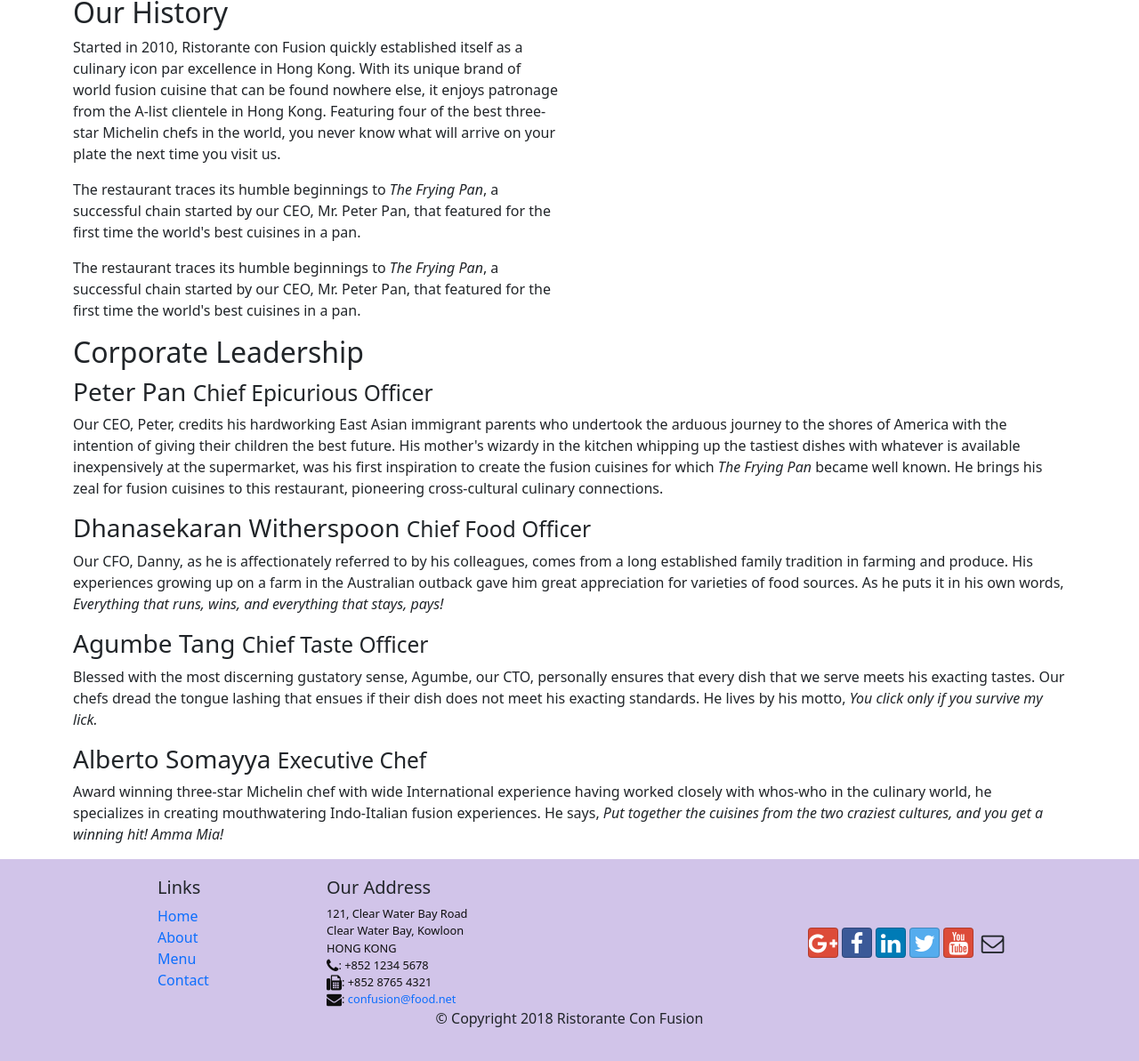
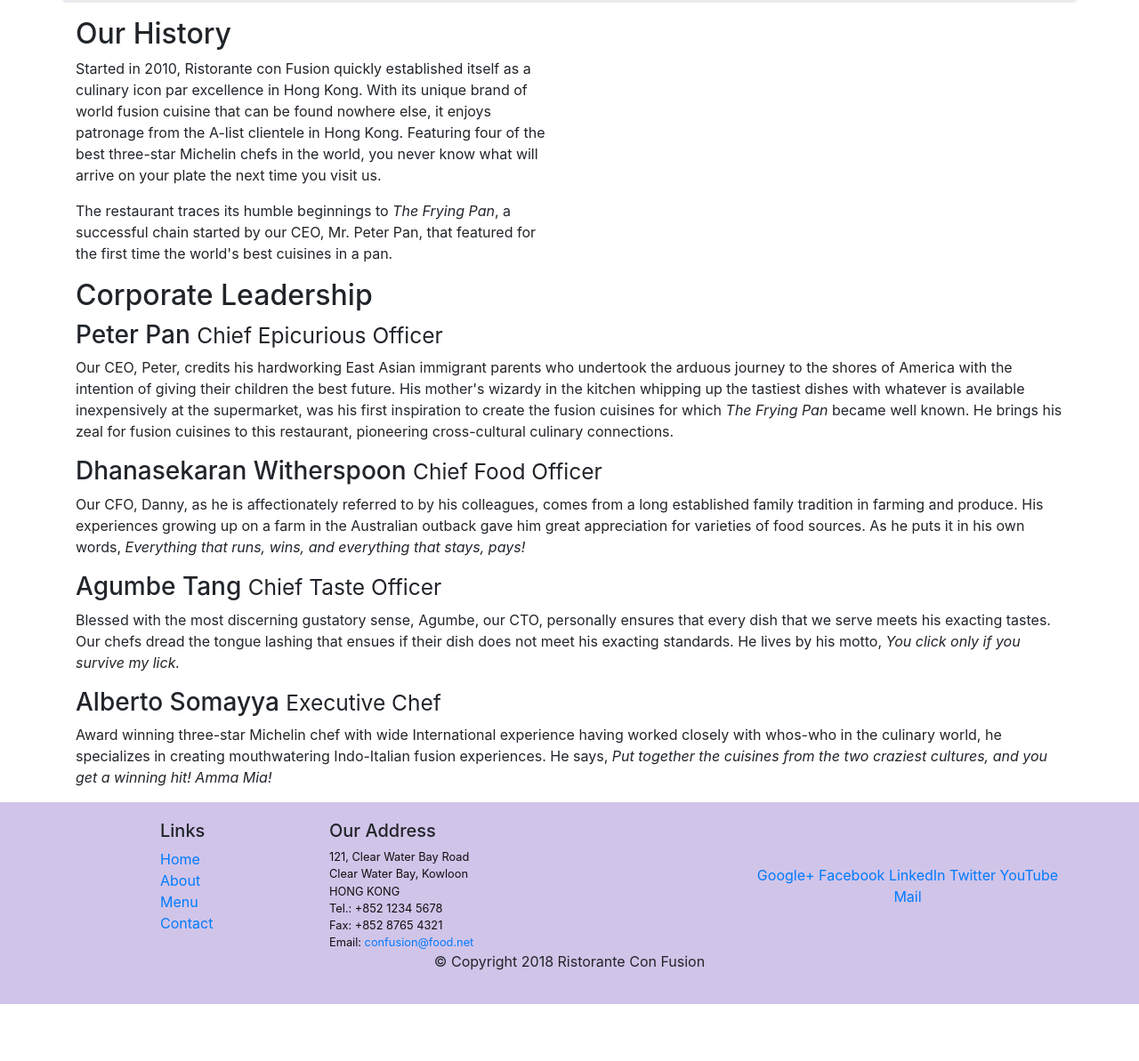
Before and after one commit to PhamNgocThien18/bootstrap4, a website: page aboutus.html in a window 1280 px wide. Shown: the part 379-1572 px from the top of the page at 89% size. After the commit the page ends 1508 px from the top, so only its background shows below. Drawn offline with nearby package versions, Linux system fonts and the light colour scheme.

Commit message:
bootstrap navbar and breadcrumbs and icon

```diff
--- a/aboutus.html
+++ b/aboutus.html
@@ -2,45 +2,46 @@
 <html lang="en">
 
 <head>
-
-    <title>Ristorante Con Fusion: About Us</title>
+    <!-- Required meta tags always come first -->
     <meta charset="utf-8">
     <meta name="viewport" content="width=device-width, initial-scale=1, shrink-to-fit=no">
     <meta http-equiv="x-ua-compatible" content="ie=edge">
+    <!-- Bootstrap CSS -->
     <link rel="stylesheet" href="node_modules/bootstrap/dist/css/bootstrap.min.css">
     <link rel="stylesheet" href="node_modules/font-awesome/css/font-awesome.min.css">
     <link rel="stylesheet" href="node_modules/bootstrap-social/bootstrap-social.css">
-    <link rel="stylesheet" href="css/style.css" type="text/css">
-    <script src="node_modules/jquery/dist/jquery.slim.min.js"></script>
-    <script src="node_modules/popper.js/dist/umd/popper.min.js"></script>
-    <script src="node_modules/bootstrap/dist/js/bootstrap.min.js"></script>
+
+    <link rel="stylesheet" href="css/style.css">
+
+    <title>Ristorante Con Fusion: About Us</title>
+
 </head>
 
 <body>
 
-
-    <header class="jumbotron">
     <nav class="navbar navbar-dark navbar-expand-sm fixed-top">
         <div class="container">
+            <a class="navbar-brand" href="./index.html">Ristorante Con Fusion</a>
             <button class="navbar-toggler" type="button" data-toggle="collapse" data-target="#Navbar">
                 <span class="navbar-toggler-icon"></span>
             </button>
-                <a class="navbar-brand" href="#">Ristorante Con Fusion </a>
             <div class="collapse navbar-collapse" id="Navbar">
                 <ul class="navbar-nav mr-auto">
-                        <li class="nav-item"><a class="nav-link" href="./index.html"><span class="fa fa-home fa-lg"></span> Home</a></li>
-                        <li class="nav-item"><a class="nav-link" href="./aboutus.html"><span class="fa fa-info fa-lg"></span> About</a></li>
-                        <li class="nav-item"><a class="nav-link" href="#"><span class="fa fa-list fa-lg"></span> Menu</a></li>
-                        <li class="nav-item active"><a class="nav-link" href="./contactus.html"><span class="fa fa-address-card fa-lg"></span> Contact</a></li>
+                    <li class="nav-item active"><a class="nav-link" href="./index.html"><span class="fa fa-home fa-lg"></span>Home</a></li>
+                    <li class="nav-item"><a class="nav-link" href="#"><span class="fa fa-list fa-lg"></span>Menu</a></li>
+                    <li class="nav-item"><a class="nav-link" href="./contactus.html"><span class="fa fa-address-card fa-lg"></span>Contact</a></li>
                 </ul>
             </div>
         </div>
     </nav>
+
+    <header class="jumbotron">
         <div class="container">
             <div class="row row-header">
                 <div class="col-12 col-sm-6">
                     <h1>Ristorante con Fusion</h1>
-                    <p class="d-sm-block d-none">We take inspiration from the World's best cuisines, and create a unique fusion experience. Our lipsmacking creations will tickle your culinary senses!</p>
+                    <p>We take inspiration from the World's best cuisines, and create a unique fusion experience. Our
+                        lipsmacking creations will tickle your culinary senses!</p>
                 </div>
                 <div class="col-12 col-sm">
                 </div>
@@ -50,20 +51,22 @@
 
     <div class="container">
         <div class="row">
-            <div>
             <ol class="col-12 breadcrumb">
-                    <li class="breadcrumb-item"><a href="index.html">Home</a></li>
-                    <li class="active breadcrumb-item">About Us</li>
+                <li class="breadcrumb-item"><a href="./index.html">Home</a></li>
+                <li class="breadcrumb-item active">About Us</li>
             </ol>
-            </div>
         </div>
 
         <div class="row">
-            <div class="col-12 col-sm-6">
+            <div class="col-12 col-xl-6">
                 <h2>Our History</h2>
-                <p>Started in 2010, Ristorante con Fusion quickly established itself as a culinary icon par excellence in Hong Kong. With its unique brand of world fusion cuisine that can be found nowhere else, it enjoys patronage from the A-list clientele in Hong Kong.  Featuring four of the best three-star Michelin chefs in the world, you never know what will arrive on your plate the next time you visit us.</p>
-                <p>The restaurant traces its humble beginnings to <em>The Frying Pan</em>, a successful chain started by our CEO, Mr. Peter Pan, that featured for the first time the world's best cuisines in a pan.</p>
-                <p>The restaurant traces its humble beginnings to <em>The Frying Pan</em>, a successful chain started by our CEO, Mr. Peter Pan, that featured for the first time the world's best cuisines in a pan.</p>
+                <p>Started in 2010, Ristorante con Fusion quickly established itself as a culinary icon par excellence
+                    in Hong Kong. With its unique brand of world fusion cuisine that can be found nowhere else, it
+                    enjoys patronage from the A-list clientele in Hong Kong. Featuring four of the best three-star
+                    Michelin chefs in the world, you never know what will arrive on your plate the next time you visit
+                    us.</p>
+                <p>The restaurant traces its humble beginnings to <em>The Frying Pan</em>, a successful chain started by
+                    our CEO, Mr. Peter Pan, that featured for the first time the world's best cuisines in a pan.</p>
             </div>
             <div>
             </div>
@@ -71,16 +74,30 @@
 
 
         <div class="row">
-            <div>
+            <div class="col-12">
                 <h2>Corporate Leadership</h2>
                 <h3>Peter Pan <small>Chief Epicurious Officer</small></h3>
-                <p class="d-sm-block d-none">Our CEO, Peter, credits his hardworking East Asian immigrant parents who undertook the arduous journey to the shores of America with the intention of giving their children the best future. His mother's wizardy in the kitchen whipping up the tastiest dishes with whatever is available inexpensively at the supermarket, was his first inspiration to create the fusion cuisines for which <em>The Frying Pan</em> became well known. He brings his zeal for fusion cuisines to this restaurant, pioneering cross-cultural culinary connections.</p>
+                <p class=" d-none d-sm-block">Our CEO, Peter, credits his hardworking East Asian immigrant parents who undertook the arduous
+                    journey to the shores of America with the intention of giving their children the best future. His
+                    mother's wizardy in the kitchen whipping up the tastiest dishes with whatever is available
+                    inexpensively at the supermarket, was his first inspiration to create the fusion cuisines for which
+                    <em>The Frying Pan</em> became well known. He brings his zeal for fusion cuisines to this
+                    restaurant, pioneering cross-cultural culinary connections.</p>
                 <h3>Dhanasekaran Witherspoon <small>Chief Food Officer</small></h3>
-                <p class="d-sm-block d-none">Our CFO, Danny, as he is affectionately referred to by his colleagues, comes from a long established family tradition in farming and produce. His experiences growing up on a farm in the Australian outback gave him great appreciation for varieties of food sources. As he puts it in his own words, <em>Everything that runs, wins, and everything that stays, pays!</em></p>
+                <p class=" d-none d-sm-block">Our CFO, Danny, as he is affectionately referred to by his colleagues, comes from a long established
+                    family tradition in farming and produce. His experiences growing up on a farm in the Australian
+                    outback gave him great appreciation for varieties of food sources. As he puts it in his own words,
+                    <em>Everything that runs, wins, and everything that stays, pays!</em></p>
                 <h3>Agumbe Tang <small>Chief Taste Officer</small></h3>
-                <p class="d-sm-block d-none">Blessed with the most discerning gustatory sense, Agumbe, our CTO, personally ensures that every dish that we serve meets his exacting tastes. Our chefs dread the tongue lashing that ensues if their dish does not meet his exacting standards. He lives by his motto, <em>You click only if you survive my lick.</em></p>
+                <p class=" d-none d-sm-block">Blessed with the most discerning gustatory sense, Agumbe, our CTO, personally ensures that every dish
+                    that we serve meets his exacting tastes. Our chefs dread the tongue lashing that ensues if their
+                    dish does not meet his exacting standards. He lives by his motto, <em>You click only if you survive
+                        my lick.</em></p>
                 <h3>Alberto Somayya <small>Executive Chef</small></h3>
-                <p class="d-sm-block d-none">Award winning three-star Michelin chef with wide International experience having worked closely with whos-who in the culinary world, he specializes in creating mouthwatering Indo-Italian fusion experiences. He says, <em>Put together the cuisines from the two craziest cultures, and you get a winning hit! Amma Mia!</em></p>
+                <p class=" d-none d-sm-block">Award winning three-star Michelin chef with wide International experience having worked closely with
+                    whos-who in the culinary world, he specializes in creating mouthwatering Indo-Italian fusion
+                    experiences. He says, <em>Put together the cuisines from the two craziest cultures, and you get a
+                        winning hit! Amma Mia!</em></p>
             </div>
         </div>
 
@@ -104,20 +121,19 @@
                         121, Clear Water Bay Road<br>
                         Clear Water Bay, Kowloon<br>
                         HONG KONG<br>
-                      <i class="fa fa-phone fa-lg"></i>: +852 1234 5678<br>
-                      <i class="fa fa-fax fa-lg"></i>: +852 8765 4321<br>
-                      <i class="fa fa-envelope fa-lg"></i>:
-                      <a href="mailto:confusion@food.net">confusion@food.net</a>
+                        Tel.: +852 1234 5678<br>
+                        Fax: +852 8765 4321<br>
+                        Email: <a href="mailto:confusion@food.net">confusion@food.net</a>
                     </address>
                 </div>
                 <div class="col-12 col-sm-4 align-self-center">
                     <div class="text-center">
-                        <a class="btn btn-social-icon btn-google" href="http://google.com/+"><i class="fa fa-google-plus"></i></a>
-                        <a class="btn btn-social-icon btn-facebook" href="http://www.facebook.com/profile.php?id="><i class="fa fa-facebook"></i></a>
-                        <a class="btn btn-social-icon btn-linkedin" href="http://www.linkedin.com/in/"><i class="fa fa-linkedin"></i></a>
-                        <a class="btn btn-social-icon btn-twitter" href="http://twitter.com/"><i class="fa fa-twitter"></i></a>
-                        <a class="btn btn-social-icon btn-google" href="http://youtube.com/"><i class="fa fa-youtube"></i></a>
-                        <a class="btn btn-social-icon" href="mailto:"><i class="fa fa-envelope-o"></i></a>
+                        <a href="http://google.com/+">Google+</a>
+                        <a href="http://www.facebook.com/profile.php?id=">Facebook</a>
+                        <a href="http://www.linkedin.com/in/">LinkedIn</a>
+                        <a href="http://twitter.com/">Twitter</a>
+                        <a href="http://youtube.com/">YouTube</a>
+                        <a href="mailto:">Mail</a>
                     </div>
                 </div>
             </div>
@@ -128,7 +144,10 @@
             </div>
         </div>
     </footer>
-
+    <!-- jQuery first, then Popper.js, then Bootstrap JS. -->
+    <script src="node_modules/jquery/dist/jquery.slim.min.js"></script>
+    <script src="node_modules/popper.js/dist/umd/popper.min.js"></script>
+    <script src="node_modules/bootstrap/dist/js/bootstrap.min.js"></script>
 </body>
 
 </html>
--- a/css/style.css
+++ b/css/style.css
@@ -1,36 +1,39 @@
-.row-header{
-    margin:0px auto;
-    padding:0px;
+.row-header {
+    margin: 0px auto;
+    padding: 0px;
 }
- .row-content{
-    margin:0px auto;
-    padding: 50px 0px 50px Opx;
+
+.row-content {
+    margin: 0px auto;
+    padding: 50px 0px 50px 0px;
     border-bottom: 1px ridge;
-    min-height:400px;
+    min-height: 400px;
 }
- .footer{
+
+.footer {
     background-color: #D1C4E9;
-    margin:0px auto;
+    margin: 0px auto;
     padding: 20px 0px 20px 0px;
 }
- .jumbotron{
-   padding:70px 30px 70px 30px;
-   margin:0px auto;
+
+.jumbotron {
+    padding: 70px 30px 70px 30px;
+    margin: 0px auto;
     background: #9575CD;
-   color:floralwhite;
+    color: white;
 }
- address{
-    font-size:80%;
-    margin:0px;
-    color:#0f0f0f;
+
+address {
+    font-size: 80%;
+    margin: 0px;
+    color: #0f0f0f;
 }
- body{
+
+body {
     padding: 50px 0px 0px 0px;
     z-index: 0;
 }
- .navbar-dark{
+
+.navbar-dark {
     background-color: #512DA8;
 }
- body a {
-    text-decoration: none;
- }
```
Also changed, not shown: contactus.html (+6 -6 lines), demo.html (added, +42 -0 lines), index.html (+35 -29 lines), package.json (+146 -13 lines), 2 other files. Lines whose indentation alone changed are shown as unchanged.
